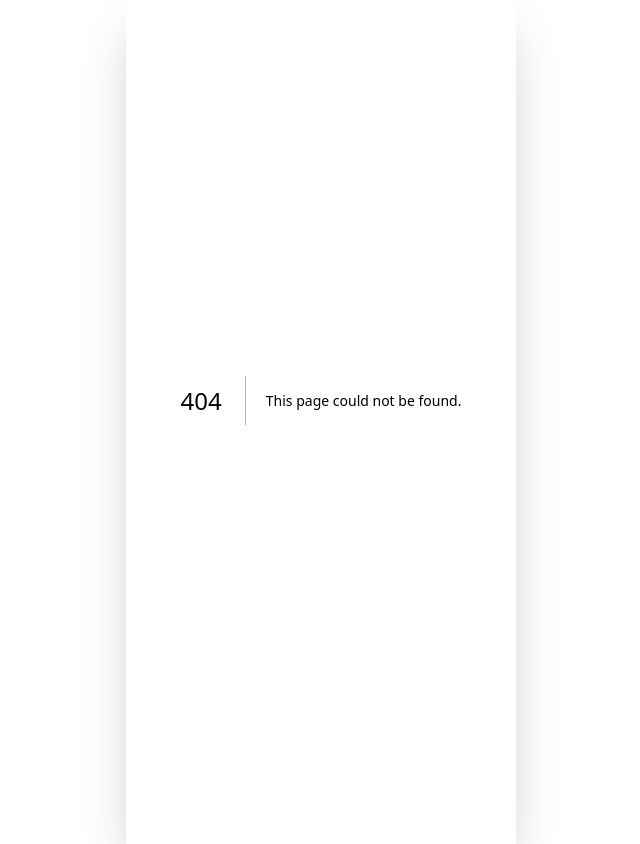
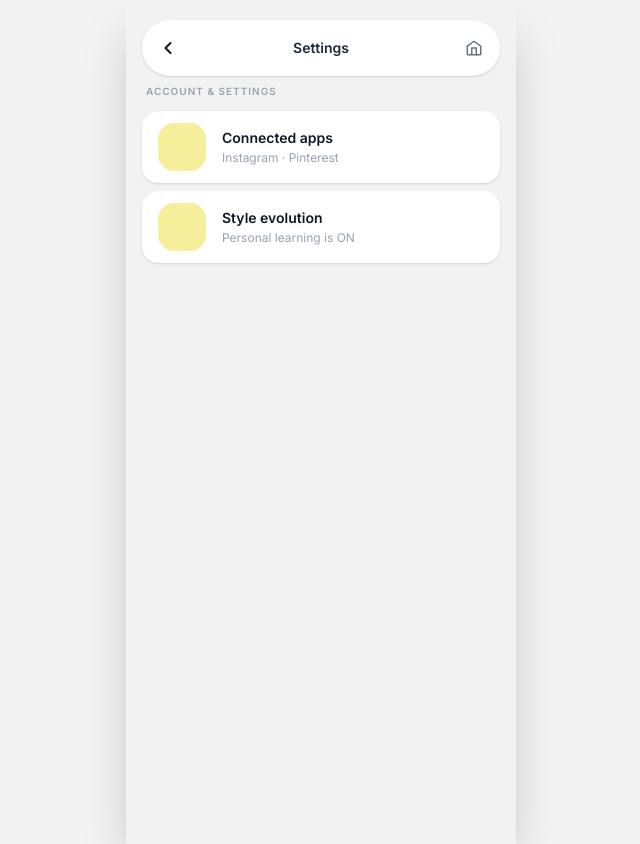
Before and after one commit to letinv/hci-null, a Next.js app: page /settings in a window 1280 px wide. Before the commit this address had no page. Shown: the whole page, without its empty margins (319-959 px from the left). Built offline with nearby package versions, Linux system fonts and the light colour scheme.

Commit message:
Add settings page and link from home

```diff
--- a/app/home/page.tsx
+++ b/app/home/page.tsx
@@ -21,10 +21,26 @@ export default function HomePage() {
     <div className="min-h-full flex flex-col bg-[#f2f2f2]">
       {/* Top gradient section */}
       <div className="reph-gradient relative px-6 pt-14 pb-16">
-        {/* N avatar */}
-        <div className="absolute top-12 right-6 w-10 h-10 rounded-full bg-white shadow-sm flex items-center justify-center">
-          <span className="text-sm font-semibold text-indigo-400">N</span>
-        </div>
+        {/* Settings button */}
+		<button
+		onClick={() => router.push("/settings")}
+		className="absolute top-12 right-6 w-10 h-10 rounded-full bg-white shadow-sm flex items-center justify-center text-gray-600"
+		aria-label="Open settings"
+		>
+	 	  <svg
+			width="21"
+			height="21"
+			viewBox="0 0 24 24"
+			fill="none"
+			stroke="currentColor"
+			strokeWidth="2"
+			strokeLinecap="round"
+			strokeLinejoin="round"
+		  >
+			<circle cx="12" cy="12" r="3" />
+			<path d="M19.4 15a1.65 1.65 0 0 0 .33 1.82l.06.06a2 2 0 1 1-2.83 2.83l-.06-.06A1.65 1.65 0 0 0 15 19.4a1.65 1.65 0 0 0-1 .6 1.65 1.65 0 0 0-.4 1v.2a2 2 0 1 1-4 0V21a1.65 1.65 0 0 0-.4-1 1.65 1.65 0 0 0-1-.6 1.65 1.65 0 0 0-1.82.33l-.06.06a2 2 0 1 1-2.83-2.83l.06-.06A1.65 1.65 0 0 0 4.6 15a1.65 1.65 0 0 0-.6-1 1.65 1.65 0 0 0-1-.4h-.2a2 2 0 1 1 0-4H3a1.65 1.65 0 0 0 1-.4 1.65 1.65 0 0 0 .6-1 1.65 1.65 0 0 0-.33-1.82l-.06-.06a2 2 0 1 1 2.83-2.83l.06.06A1.65 1.65 0 0 0 9 4.6a1.65 1.65 0 0 0 1-.6 1.65 1.65 0 0 0 .4-1v-.2a2 2 0 1 1 4 0V3a1.65 1.65 0 0 0 .4 1 1.65 1.65 0 0 0 1 .6 1.65 1.65 0 0 0 1.82-.33l.06-.06a2 2 0 1 1 2.83 2.83l-.06.06A1.65 1.65 0 0 0 19.4 9c.4.2.7.5 1 .6.3.2.6.2 1 .2h.2a2 2 0 1 1 0 4h-.2c-.4 0-.7.1-1 .2-.3.1-.6.4-1 .6z" />
+		  </svg>
+		</button>
 
         <h1 className="text-[38px] font-bold text-gray-900 leading-tight">
           Edit by
--- /dev/null
+++ b/app/settings/page.tsx
@@ -0,0 +1,44 @@
+"use client";
+
+import Header from "../components/Header";
+
+const SETTINGS = [
+  { name: "Connected apps", info: "Instagram · Pinterest" },
+  { name: "Style evolution", info: "Personal learning is ON" },
+];
+
+export default function SettingsPage() {
+  return (
+    <div className="min-h-full flex flex-col bg-[#f2f2f2]">
+      <Header title="settings" />
+
+      <div className="px-4 flex flex-col gap-5">
+        <div>
+          <p className="text-gray-400 text-[10px] font-semibold tracking-widest mb-3 px-1">
+            ACCOUNT & SETTINGS
+          </p>
+
+          <div className="flex flex-col gap-2">
+            {SETTINGS.map((item) => (
+              <div
+                key={item.name}
+                className="bg-white rounded-2xl px-4 py-3 flex items-center gap-4 shadow-sm"
+              >
+                <div
+                  className="w-12 h-12 rounded-2xl flex-shrink-0"
+                  style={{ background: "#f5ee9a" }}
+                />
+                <div>
+                  <p className="text-gray-900 font-semibold text-sm">
+                    {item.name}
+                  </p>
+                  <p className="text-gray-400 text-xs mt-0.5">{item.info}</p>
+                </div>
+              </div>
+            ))}
+          </div>
+        </div>
+      </div>
+    </div>
+  );
+}
```
